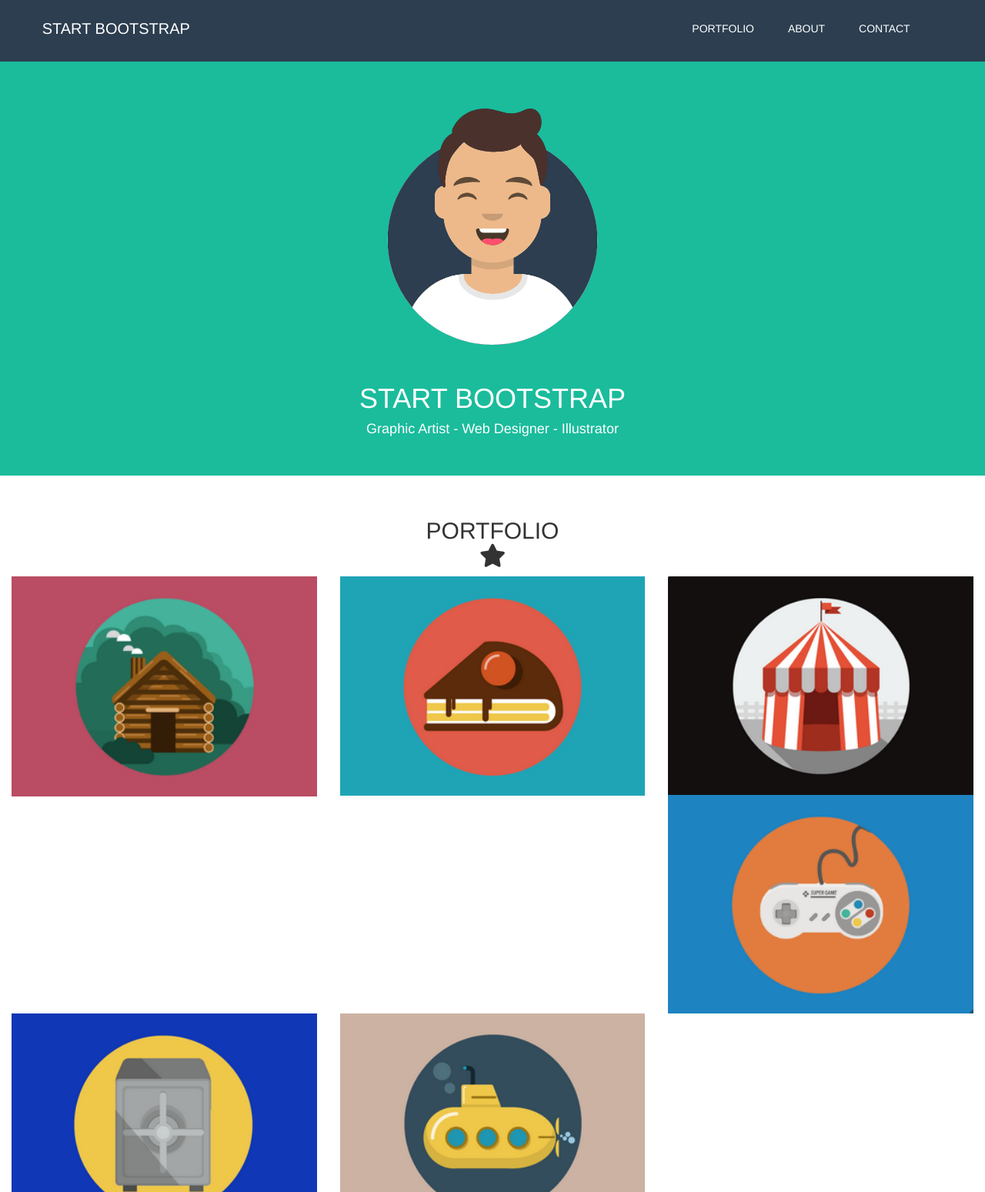
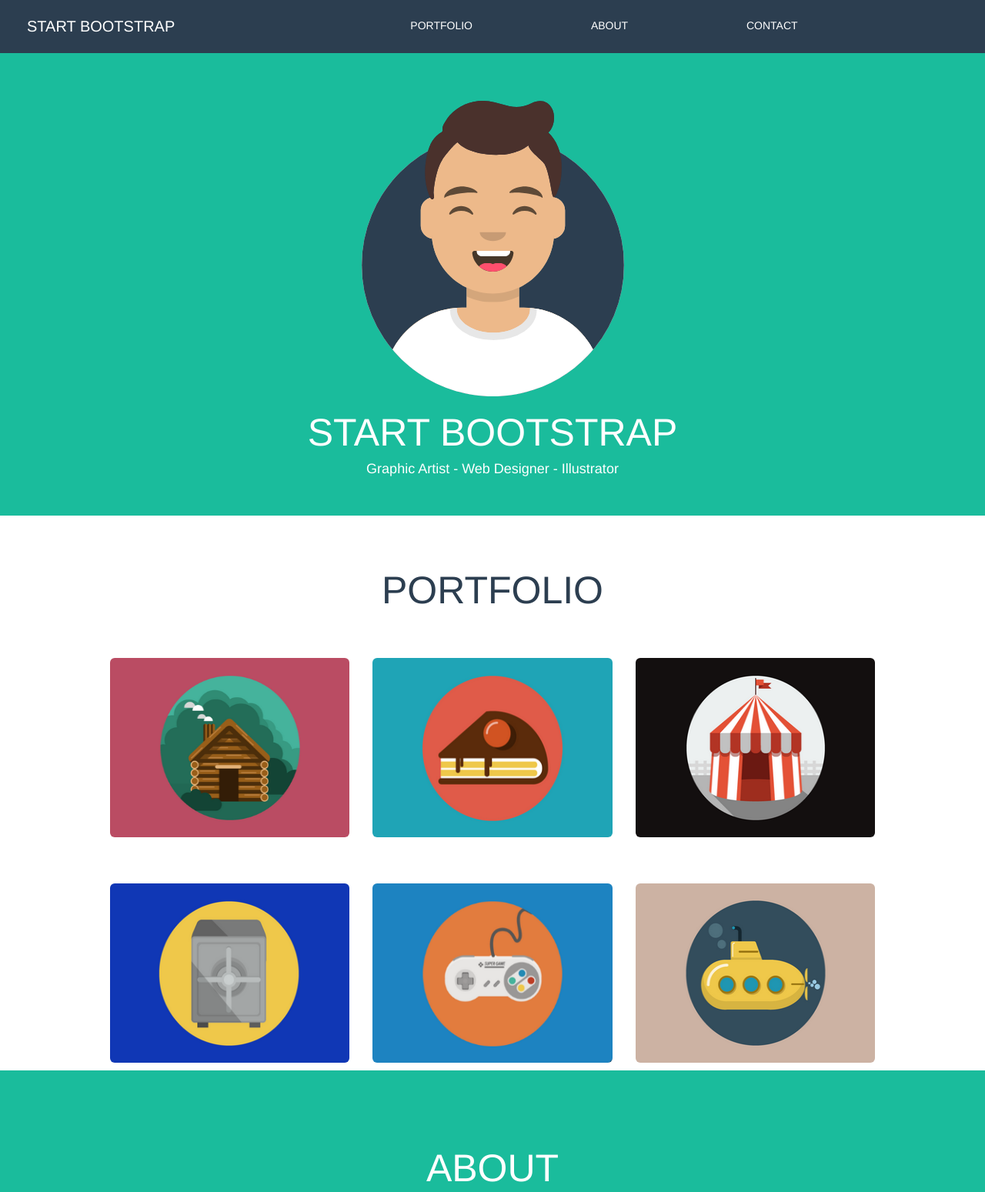
Before and after one commit to filipposchianchi/html-css-bootstrap-freelancer, a plain HTML site: page index.html in a window 1280 px wide. Shown: the top 1549 px of the page at 77% size. Drawn offline with nearby package versions, Linux system fonts and the light colour scheme.

Commit message:
aggiunto blocco sfondo verde con due colonne e fissata navbar

```diff
--- a/css/style.css
+++ b/css/style.css
@@ -1,4 +1,4 @@
-/* REGOLE GENERALI DI PAGINA */
+/* REGOLE GENERALI */
 *{
   margin: 0;
   padding: 0;
@@ -6,89 +6,125 @@
   box-sizing: border-box;
 }
 
-/* REGOLE HEADER */
-header .row {
-  height: 80px;
+.my_navbar {
+  width: 100%;
   background: #2c3e50;
+  position: fixed;
+  z-index: 999;
+
 }
-
-header .row span {
+.my_navbar span {
   color: white;
+  display: inline-block;
   font-size: 20px;
-  display: inline-block;
-  margin-top: 23px;
-}
-
-header .col-xs-4 {
-  text-align: right;
+  margin-top: 20px;
+  margin-bottom: 20px;
+  margin-left: 20px;
 }
 
 .menu {
+  background: green;
   color: white;
-  background-color: green;
+  display: inline-block;
+  padding: 4px 8px;
+  font-size: 20px;
+  margin-top: 16px;
   border-radius: 4px;
-  padding: 2px 4px;
-  font-size: 20px;
-  display: inline-block;
-  margin-top: 19px;
 }
-.nascondi {
+.nascondi{
   display: none;
 }
 
-/* REGOLE SECONDO CONTAINER */
-#start_bootstrap .row {
+.start_bootstrap {
   background: #1abc9c;
+  margin-top: 67px;
+  margin-bottom: 50px;
+}
+.container_img {
+  width: 30%;
+  margin: 50px auto;
+  margin-bottom: 0;
 }
 
-#start_bootstrap .container_img {
-  max-width: 300px;
-  margin: 50px auto;
+.start_bootstrap h1 {
+  color: white;
+  text-align: center;
+  font-size: 50px;
 }
-#start_bootstrap h1, #start_bootstrap h4 {
+.start_bootstrap h4 {
   text-align: center;
   color: white;
-}
-#start_bootstrap h4 {
   margin-bottom: 50px;
 }
 
-/* REGOLE BLOCCO PORTFOLIO */
-#portfolio h2 {
-  font-size: 40px
+
+h2 {
+  font-size: 50px;
+  text-align: center;
   color: #2c3e50;
-  margin-top: 55px;
+}
+
+.portfolio {
+  width: 80%;
+  margin: 0 auto;
+}
+.container_img1, .container_img2, .container_img3, .container_img4, .container_img5, .container_img6 {
+  margin: 50px auto;
+  margin-bottom: 0;
+}
+.portfolio img {
+  height: 233px;
+  width: 100%;
+  margin-bottom: 10px;
+  border-radius: 6px;
+}
+
+.about {
+background: #1abc9c;
+}
+.about h2 {
+  color: white;
+  margin-top: 100px;
+  margin-bottom: 30px;
+}
+.about .container-fluid {
+  width: 70%;
+  color: white;
+  font-size: 20px;
+}
+.about a {
+  display: inline-block;
+  margin: 30px auto;
+  padding: 6px 10px;
+  background: #1abc9c;
+  color: white;
+  border: 1px solid white;
+  border-radius: 4px;
+  text-decoration: none;
+}
+.button {
   text-align: center;
 }
 
-#portfolio img {
-  width: 100%;
-}
-
-
-
 @media screen and (min-width: 1200px) {
-  .row span {
-    margin-left: 10%
+  .nascondi {
+  display: inline-block;
   }
   .menu {
     display: none;
   }
-  .nascondi {
+  .my_navbar ul {
+    list-style: none;
+    margin-top: 22px;
+    text-align: right;
+  }
+  .my_navbar li {
     display: inline-block;
-    margin-top: 27px;
-    margin-right: 10%;
-
+    margin-right: 150px;
   }
-  ul {
-    list-style-type: none;
-  }
-  li {
-    display: inline-block;
-  }
-  .nascondi a {
+  .my_navbar a {
     text-decoration: none;
     color: white;
-    margin-left: 40px
   }
+
 }
--- a/index.html
+++ b/index.html
@@ -10,17 +10,15 @@
   </head>
   <body>
 
+    <!-- blocco header con navbar a destra -->
     <div class="container-fluid">
-
-    <!-- blocco header con navbar a destra -->
-      <header>
-        <div class="row">
-          <div class="col-xs-8 col-sm-8 col-md-8 col-lg-4">
+      <div class="row my_navbar">
+        <div class="col-xs-8 col-sm-10 col-md-10 col-lg-5">
           <span>START BOOTSTRAP</span>
-
         </div>
-          <div class="col-xs-4 col-sm-4 col-md-4 col-lg-8">
+        <div class="col-xs-4 col-sm-2 col-md-2 col-lg-7">
           <a href="#" class="menu">MENU</a>
+        </div>
           <ul class="nascondi">
             <li>
               <a href="#">PORTFOLIO</a>
@@ -34,57 +32,85 @@
           </ul>
       </div>
     </div>
-      </header>
 
     <!--blocco con sfondo verde titolo ed immagine al centro  -->
-    <section id="start_bootstrap">
-      <div class="row">
+    <div class="container-fluid">
+      <div class="row start_bootstrap">
         <div class="col-xs-12 col-sm-12 col-md-12 col-lg-12">
           <div class="container_img">
-            <img src="assets/img/avatar.svg" alt="avatar">
+            <img src="assets/img/avatar.svg" alt="">
           </div>
           <h1>START BOOTSTRAP</h1>
-          <h4> Graphic Artist - Web Designer - Illustrator</h4>
+          <h4>Graphic Artist - Web Designer - Illustrator</h4>
         </div>
       </div>
-    </section>
-
-    <!-- blocco con tre colonne -->
-    <section id="portfolio">
-      <h2>PORTFOLIO <br><i class="fas fa-star"></i></h2>
-      <div class="row">
-        <div class="col-xs-12 col-sm-6 col-md-4 col-lg-4">
-            <img src="assets/img/casa.png" alt="casa">
-        </div>
-        <div class="col-xs-12 col-sm-6 col-md-4 col-lg-4">
-          <img src="assets/img/torta.png" alt="torta">
-        </div>
-        <div class="col-xs-12 col-sm-6 col-md-4 col-lg-4">
-          <img src="assets/img/tenda.png" alt="tenda">
-        </div>
-        <div class="col-xs-12 col-sm-6 col-md-4 col-lg-4">
-          <img src="assets/img/joystick.png" alt="tenda">
-        </div>
-        <div class="col-xs-12 col-sm-6 col-md-4 col-lg-4">
-          <img src="assets/img/cassaforte.png" alt="tenda">
-        </div>
-        <div class="col-xs-12 col-sm-6 col-md-4 col-lg-4">
-          <img src="assets/img/sottomarino.png" alt="tenda">
     </div>
 
 
+    <!-- blocco con tre colonne -->
+    <div class="container-fluid portfolio">
+      <h2>PORTFOLIO</h2>
+      <div class="row">
+        <div class="col-xs-12 col-sm-6 col-md-4 col-lg-4">
+          <div class="container_img1">
+            <img src="assets/img/casa.png" alt="casa">
+          </div>
+        </div>
+        <div class="col-xs-12 col-sm-6 col-md-4 col-lg-4">
+          <div class="container_img2">
+            <img src="assets/img/torta.png" alt="torta">
+          </div>
+        </div>
+        <div class="col-xs-12 col-sm-6 col-md-4 col-lg-4">
+          <div class="container_img3">
+            <img src="assets/img/tenda.png" alt="tenda">
+          </div>
+        </div>
+        <div class="col-xs-12 col-sm-6 col-md-4 col-lg-4">
+          <div class="container_img4">
+            <img src="assets/img/cassaforte.png" alt="tenda">
+          </div>
+        </div>
+        <div class="col-xs-12 col-sm-6 col-md-4 col-lg-4">
+          <div class="container_img5">
+            <img src="assets/img/joystick.png" alt="tenda">
+          </div>
+        </div>
+        <div class="col-xs-12 col-sm-6 col-md-4 col-lg-4">
+          <div class="container_img6">
+            <img src="assets/img/sottomarino.png" alt="tenda">
+          </div>
+        </div>
+      </div>
     </div>
 
-    </section>
 
     <!-- blocco con sfondo verde titolo e due colonne di testo -->
+    <div class="container-fluid">
+      <div class="row about">
+        <h2>ABOUT</h2>
+        <div class="container-fluid">
+          <div class="col-xs-12 col-sm-12 col-md-6 col-lg-6">
+            <p>Freelancer is a free bootstrap theme created by Start Bootstrap. The download includes the complete source files including HTML, CSS, and JavaScript as well as optional SASS stylesheets for easy customization.</p>
+          </div>
+          <div class="col-xs-12 col-sm-12 col-md-6 col-lg-6">
+            <p>You can create your own custom avatar for the masthead, change the icon in the dividers, and add your email address to the contact form to make it fully functional!</p>
+          </div>
+          <div class="col-xs-12 col-sm-12 col-md-12 col-lg-12 button">
+            <a href="#">Free Download</a>
+          </div>
+
+        </div>
+      </div>
+    </div>
+
 
     <!-- blocco con form input -->
 
     <!-- blocco footer -->
 
 
-  </div>
+
 
   </body>
 </html>
```
Lines whose indentation alone changed are shown as unchanged.
